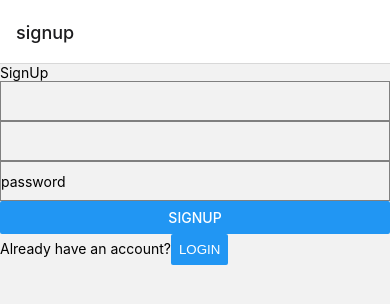
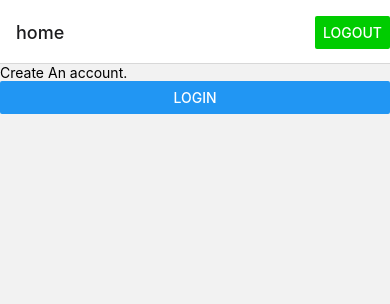
Before and after one commit to ShoyebAkter/firstreactnativeapp, a React Native app: screen / in a window 390 px wide. Shown: the top 304 px of the page. Built offline with nearby package versions, Linux system fonts and the light colour scheme; no server answers.

Commit message:
logout button added

```diff
--- a/App.tsx
+++ b/App.tsx
@@ -8,17 +8,29 @@ import SignUp from './src/Login/SignUp';
 import Login from './src/Login/Login';
 import { useAuthState } from 'react-firebase-hooks/auth';
 import { auth } from './firebase';
+import { createBottomTabNavigator } from '@react-navigation/bottom-tabs'
+import Logout from './src/Login/Logout';
+import { signOut } from 'firebase/auth';
 
 export default function App() {
   const Stack = createNativeStackNavigator();
   const [user, loading, error] = useAuthState(auth)
   return (
     <NavigationContainer>
-      <Stack.Navigator initialRouteName='signup'>
+      <Stack.Navigator initialRouteName='home'>
         <Stack.Screen name="signup" component={SignUp} />
-        <Stack.Screen name="home" component={Home}/>
+        <Stack.Screen name="home" component={Home} options={{
+          headerRight:()=>(
+            <Button
+            onPress={()=>signOut(auth)}
+            title="Logout"
+            color="#00cc00"
+            />
+          )
+        }}/>
         <Stack.Screen name="login" component={Login} />
       </Stack.Navigator>
+
     </NavigationContainer>
   );
 }
--- a/firebase.ts
+++ b/firebase.ts
@@ -4,12 +4,12 @@ import { getFirestore } from "firebase/firestore";
 import {getStorage} from 'firebase/storage'
 
 const firebaseConfig = {
-    apiKey: "AIzaSyC2AMA4DzComogZxlKDrqtRQUPZrmyYdM8",
-    authDomain:"loginpage-88825.firebaseapp.com",
-    projectId: "loginpage-88825",
-    storageBucket: "loginpage-88825.appspot.com",
-    messagingSenderId:"962289027598",
-    appId: "1:962289027598:web:c2dac0e75cfcf205a94a5f"
+    apiKey: process.env.API_KEY,
+    authDomain:process.env.AUTH_DOMAIN,
+    projectId:process.env.PROJECT_ID,
+    storageBucket:process.env.STORAGE_BUCKET,
+    messagingSenderId:process.env.MESSAGING_SENDER_ID,
+    appId: process.env.APP_ID
   };
 
 export const app = initializeApp(firebaseConfig);
--- a/src/Home/Home.tsx
+++ b/src/Home/Home.tsx
@@ -1,13 +1,33 @@
+import { createBottomTabNavigator } from '@react-navigation/bottom-tabs'
 import React, { FC } from 'react'
-import { Text, View } from 'react-native'
+import { signOut } from 'firebase/auth'
+import { useAuthState } from 'react-firebase-hooks/auth'
+import { Button, Text, View } from 'react-native'
+import { auth } from '../../firebase'
 import GetData from '../GetData/GetData'
-import Navbar from './Navbar'
+import Login from '../Login/Login'
 
-const Home:FC=()=> {
+const Home: FC = ({ navigation }: any) => {
+  const [user, loading, error] = useAuthState(auth)
   return (
     <View>
-        <Text>Home</Text>
-        <GetData/>
+      {user ?
+        <View>
+          <Text>{user.displayName}</Text>
+          <GetData />
+
+        </View>
+        :
+        <View>
+          <Text>Create An account.</Text>
+        <Button
+                onPress={() => {
+                    navigation.replace("login");
+                }}
+                title={"Login"}
+            />
+        </View>
+        }
     </View>
   )
 }
--- a/src/Login/SignUp.tsx
+++ b/src/Login/SignUp.tsx
@@ -73,14 +73,12 @@ const SignUp = ({ navigation}:any) => {
                 title={"SignUp"}
             />
             {errorElement}
-            <Text>Already have an account?
             <Button
                 onPress={() => {
                     navigation.replace("login");
                 }}
                 title={"Login"}
             />
-                 </Text>
         </View>
     )
 }
```
Also changed, not shown: src/Home/Navbar.tsx (deleted, +0 -20 lines).
